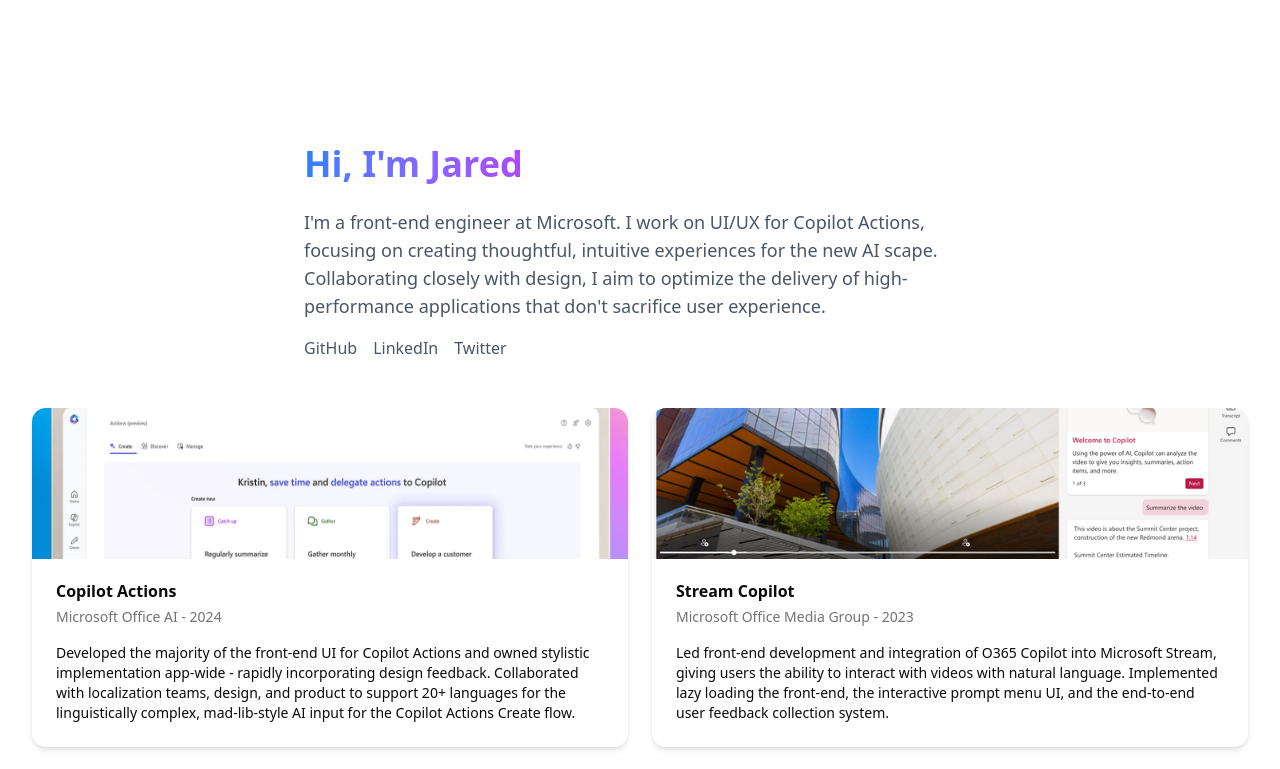
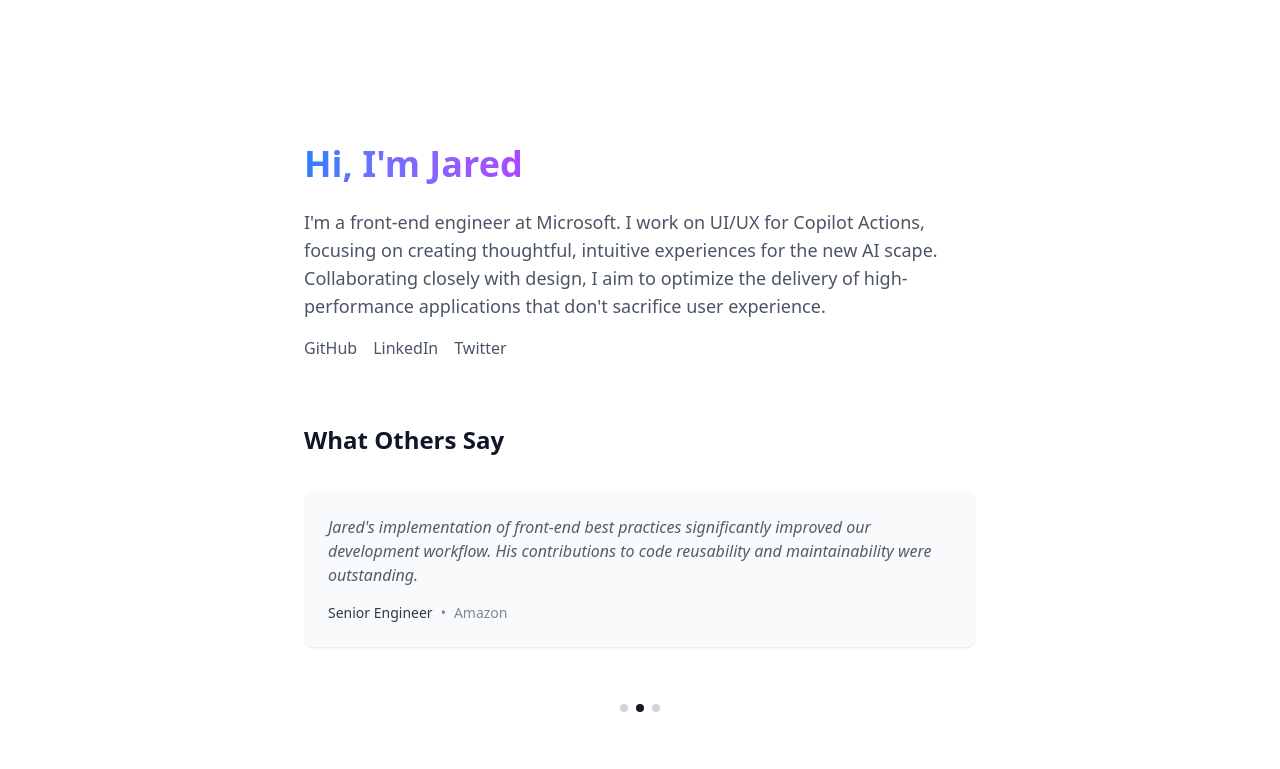
Before and after one commit to jlgrimes/jared.gr, a Next.js app: page / in a window 1280 px wide. Shown: the top 769 px of the page. Built offline with nearby package versions, Linux system fonts and the light colour scheme.

Commit message:
testimonials

```diff
--- /dev/null
+++ b/app/components/Testimonials.tsx
@@ -0,0 +1,74 @@
+'use client';
+
+import { useTranslation } from '../i18n/useTranslation';
+import { motion, AnimatePresence } from 'framer-motion';
+import { useState, useEffect } from 'react';
+
+export function Testimonials() {
+  const { t } = useTranslation();
+  const [currentIndex, setCurrentIndex] = useState(0);
+  const testimonials = ['testimonial1', 'testimonial2', 'testimonial3'];
+
+  useEffect(() => {
+    const timer = setInterval(() => {
+      setCurrentIndex(prev => (prev + 1) % testimonials.length);
+    }, 5000);
+
+    return () => clearInterval(timer);
+  }, []);
+
+  return (
+    <section className='py-16'>
+      <h2 className='text-2xl font-bold mb-8 text-gray-900 dark:text-white'>
+        {t('testimonials.title')}
+      </h2>
+      <div className='relative h-[200px] overflow-hidden'>
+        <AnimatePresence mode='wait'>
+          <motion.div
+            key={currentIndex}
+            initial={{ opacity: 0, y: 20 }}
+            animate={{ opacity: 1, y: 0 }}
+            exit={{ opacity: 0, y: -20 }}
+            transition={{ duration: 0.5 }}
+            className='absolute w-full'
+          >
+            <div className='bg-gray-50 dark:bg-gray-800 rounded-lg p-6 shadow-sm'>
+              <p className='text-gray-700 dark:text-gray-300 italic mb-4'>
+                {t(
+                  `testimonials.entries.${testimonials[currentIndex]}.content`
+                )}
+              </p>
+              <div className='flex items-center gap-2'>
+                <span className='text-sm font-medium text-gray-900 dark:text-white'>
+                  {t(`testimonials.entries.${testimonials[currentIndex]}.role`)}
+                </span>
+                <span className='text-sm text-gray-500 dark:text-gray-400'>
+                  •
+                </span>
+                <span className='text-sm text-gray-500 dark:text-gray-400'>
+                  {t(
+                    `testimonials.entries.${testimonials[currentIndex]}.company`
+                  )}
+                </span>
+              </div>
+            </div>
+          </motion.div>
+        </AnimatePresence>
+      </div>
+      <div className='flex justify-center gap-2 mt-4'>
+        {testimonials.map((_, index) => (
+          <button
+            key={index}
+            onClick={() => setCurrentIndex(index)}
+            className={`w-2 h-2 rounded-full transition-colors ${
+              index === currentIndex
+                ? 'bg-gray-900 dark:bg-white'
+                : 'bg-gray-300 dark:bg-gray-600'
+            }`}
+            aria-label={`Go to testimonial ${index + 1}`}
+          />
+        ))}
+      </div>
+    </section>
+  );
+}
--- a/app/i18n/locales/en.ts
+++ b/app/i18n/locales/en.ts
@@ -54,7 +54,7 @@
 
   // Testimonials section
   testimonials: {
-    title: 'Testimonials',
+    title: 'What Others Say',
     entries: {
       testimonial1: {
         role: 'Senior Designer',
--- a/app/page.tsx
+++ b/app/page.tsx
@@ -1,6 +1,7 @@
 import { Hero } from './components/Hero';
 import { Projects } from './components/projects/Projects';
 import { I18nProvider } from './components/I18nProvider';
+import { Testimonials } from './components/Testimonials';
 
 export default function Home() {
   return (
@@ -10,6 +11,7 @@
         <div className='container mx-auto px-8 lg:py-12'>
           <div className='max-w-2xl mx-auto w-full'>
             <Hero />
+            <Testimonials />
           </div>
           <div className='max-w-2xl mx-auto lg:max-w-full'>
             <Projects />
--- a/package.json
+++ b/package.json
@@ -16,7 +16,7 @@
     "cheerio": "^1.0.0",
     "class-variance-authority": "^0.7.1",
     "clsx": "^2.1.1",
-    "framer-motion": "^12.4.10",
+    "framer-motion": "^12.16.0",
     "i18next": "^25.1.3",
     "i18next-browser-languagedetector": "^8.1.0",
     "lucide-react": "^0.477.0",
```
Also changed, not shown: 1 other file (tests, documents, lock files or other folders).
